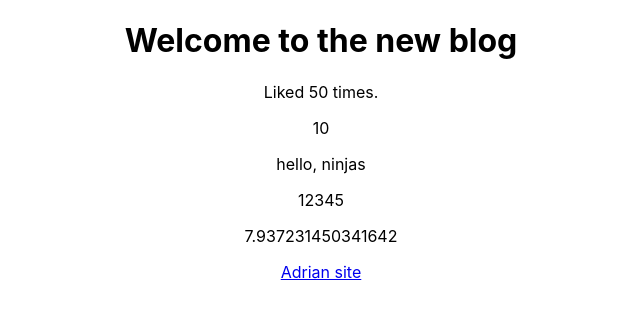
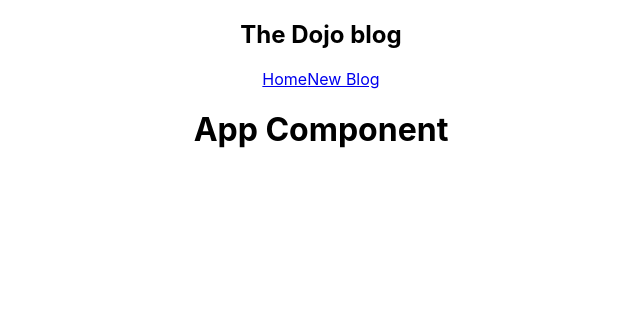
Before and after one commit to Adriantutuianu/react-2022, a React (Create React App) app: page / in a window 1280 px wide. Shown: the top 318 px of the page, without its empty margins (319-959 px from the left). Built offline with nearby package versions, Linux system fonts and the light colour scheme.

Commit message:
Imported navbar.js

```diff
--- a/src/App.js
+++ b/src/App.js
@@ -1,23 +1,12 @@
 import "./App.css";
+import Navbar from "./Navbar";
 
 function App() {
-  const title = "Welcome to the new blog";
-  const likes = 50;
-  const link = "http://www.adriantut.dev";
-
   return (
     <div className="App">
+      <Navbar />
       <div className="content">
-        <h1>{title}</h1>
-        <p>Liked {likes} times.</p>
-
-        <p>{10}</p>
-        <p>{"hello, ninjas"}</p>
-        <p>{[1, 2, 3, 4, 5]}</p>
-        <p>{Math.random() * 10}</p>
-
-        {/* Dynamic values as attribute values  */}
-        <a href={link}>Adrian site </a>
+        <h1>App Component</h1>
       </div>
     </div>
   );
```
